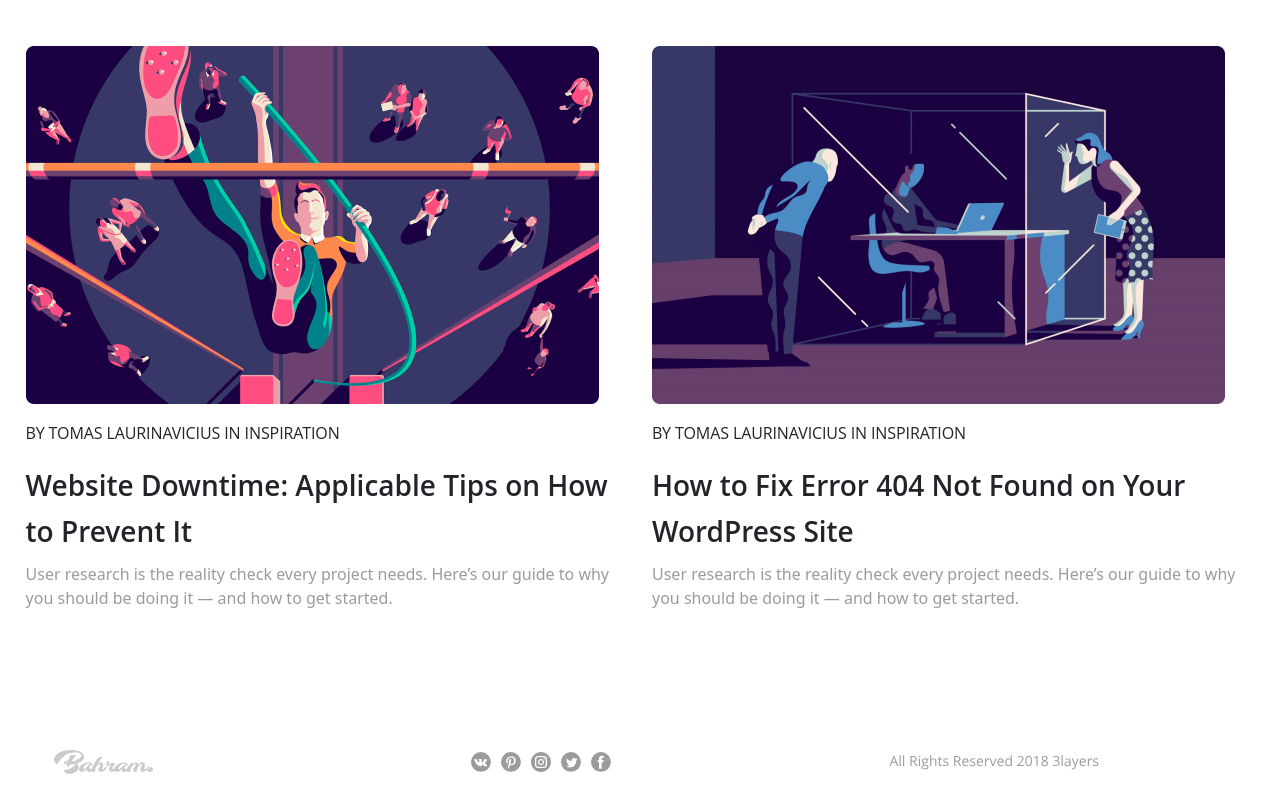
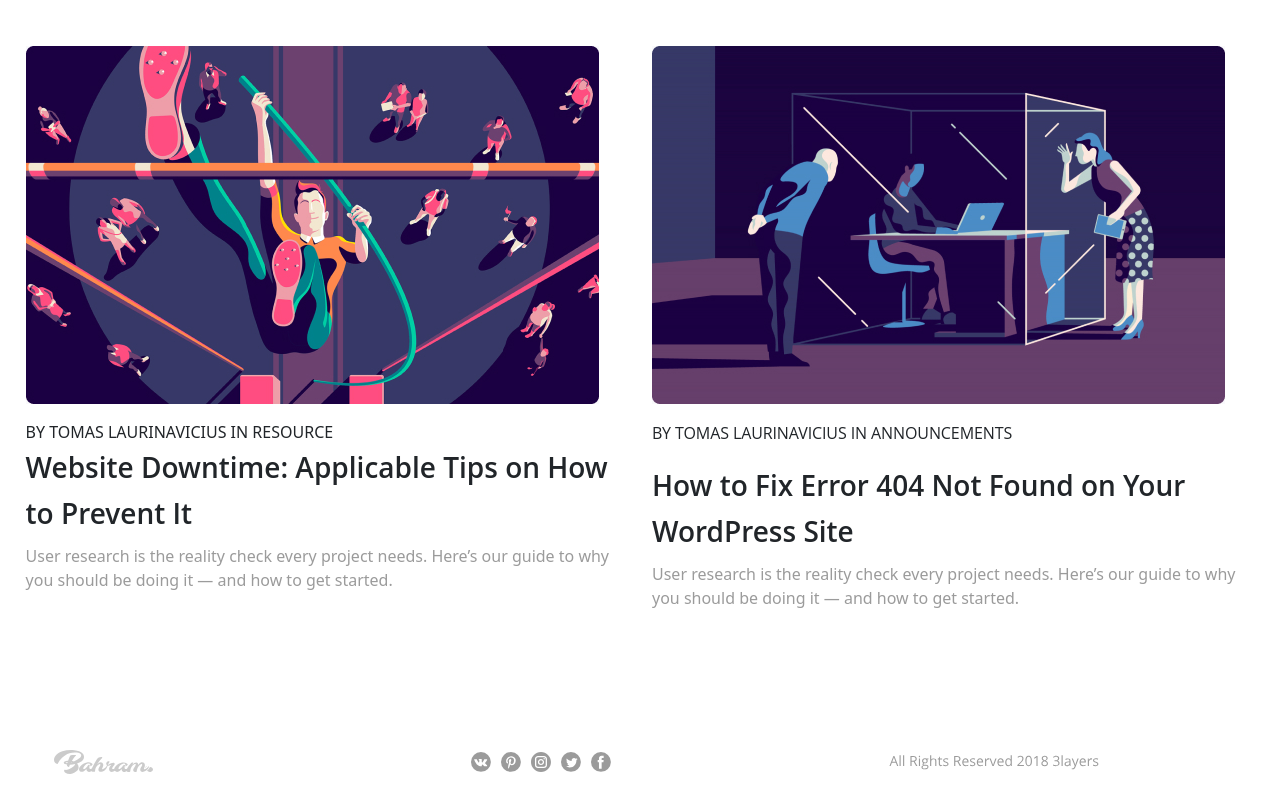
Before and after one commit to Jmtr5/blog-project, a plain HTML site: page index.html in a window 1280 px wide. Shown: the part 2560-3360 px from the top of the page. Drawn offline with nearby package versions, Linux system fonts and the light colour scheme.

Commit message:
Update index.html

```diff
--- a/index.html
+++ b/index.html
@@ -6,7 +6,6 @@
     <meta name="viewport" content="width=device-width, initial-scale=1.0">
     <link href="https://cdn.jsdelivr.net/npm/bootstrap@5.0.2/dist/css/bootstrap.min.css" rel="stylesheet"
         integrity="sha384-EVSTQN3/azprG1Anm3QDgpJLIm9Nao0Yz1ztcQTwFspd3yD65VohhpuuCOmLASjC" crossorigin="anonymous">
-    <!-- Using CDN -->
     <link rel="stylesheet" href="https://cdn.jsdelivr.net/npm/bootstrap-icons@1.11.1/font/bootstrap-icons.css">
     <link rel="stylesheet" href="css/style.css">
     <title>Boostrap</title>
@@ -30,7 +29,7 @@
                                     <a class="nav-link active" aria-current="page" href="#">Popular</a>
                                 </li>
                                 <li class="nav-item" id="New-Rosa">
-                                    <a class="nav-link active " href="#">New</a>
+                                    <a class="nav-link active " href="news.html">New</a>
                                 </li>
                                 <li class="nav-item">
                                     <a class="nav-link active" href="#" id="navbarDropdown" role="button"
@@ -200,14 +199,22 @@
                                                         <img src="assets/images/designbetter_website_book_assets_illustrations_principlesofproductdesign_breaktheblackbox-1920x1081 (1).jpg" alt="">
                                                     </div>
 
-                                                    <div class="col-sm-6">
-                                                        <h3>BY   TOMAS LAURINAVICIUS   IN   INSPIRATION</h3>
+                                                    <div class="col-sm-6 mt-3">
+                                                        <span class="grey">BY</span>
+                                                        TOMAS LAURINAVICIUS
+                                                        <span class="grey">IN</span>
+                                                        RESOURCE
                                                         <h1>Website Downtime: Applicable Tips on How to Prevent It</h1>
                                                         <p class="random">User research is the reality check every project needs. Here’s our guide to why you should be doing it — and how to get started.</p>
                                                     </div>
 
                                                     <div class="col-sm-6">
-                                                        <h3>BY   TOMAS LAURINAVICIUS   IN   INSPIRATION</h3>
+                                                        <h3>
+                                                            <span class="grey">BY</span>
+                                                            TOMAS LAURINAVICIUS
+                                                            <span class="grey">IN</span>
+                                                            ANNOUNCEMENTS
+                                                        </h3>
                                                         <h1>How to Fix Error 404 Not Found on Your WordPress Site</h1>
                                                         <p class="random">User research is the reality check every project needs. Here’s our guide to why you should be doing it — and how to get started.</p>
                                                     </div>
```
